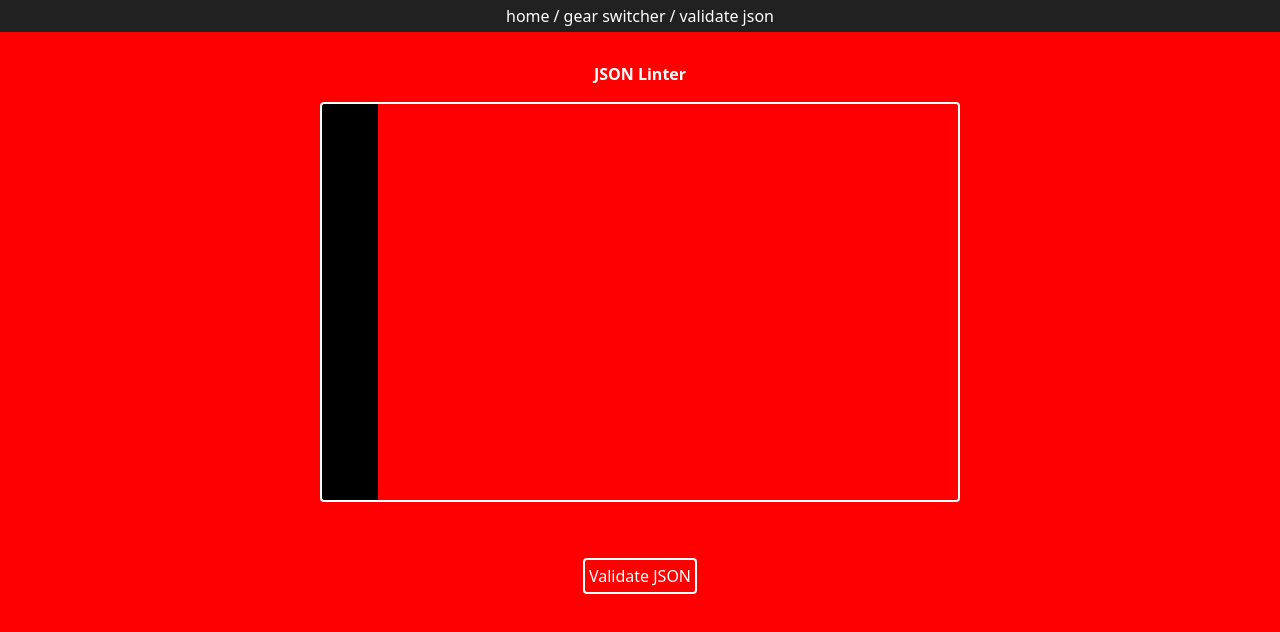
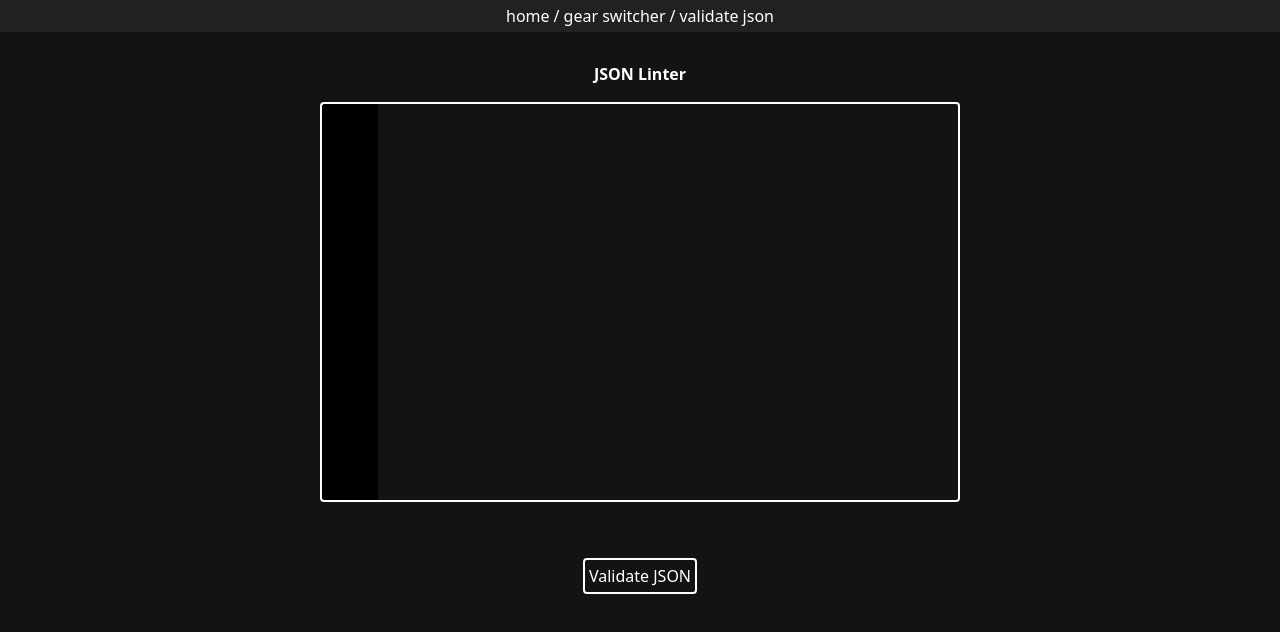
Before and after one commit to Joey-Red/crispy-doodle, an Angular app: page /json in a window 1280 px wide. Shown: the top 632 px of the page. Built offline with nearby package versions, Linux system fonts and the light colour scheme.

Commit message:
undo change made in test commit

```diff
--- a/src/app/json-checker/json-checker.component.css
+++ b/src/app/json-checker/json-checker.component.css
@@ -6,7 +6,7 @@
   height: calc(100vh - 32px);
   width: 100vw;
   justify-content: center;
-  background-color: red;
+  background-color: #131313;
 }
 .editor {
   display: flex;
```
